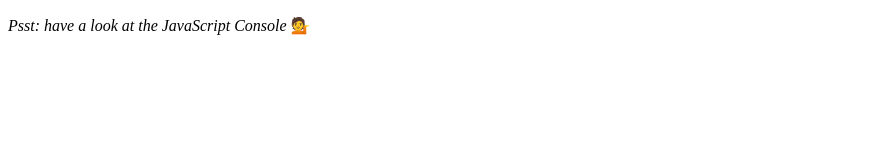
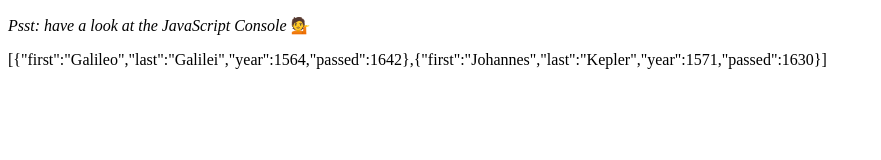
Before and after one commit to mcgidoug/javascript-30, a plain HTML site: page 04 - Array Cardio Day 1/index-START.html in a window 1280 px wide. Shown: the whole page, without its empty margins (0-881 px from the left). Drawn offline with Linux system fonts and the light colour scheme.

Commit message:
array cardio day 1

```diff
--- a/04 - Array Cardio Day 1/index-START.html
+++ b/04 - Array Cardio Day 1/index-START.html
@@ -1,12 +1,16 @@
 <!DOCTYPE html>
 <html lang="en">
+
 <head>
   <meta charset="UTF-8">
   <title>Array Cardio 💪</title>
 </head>
+
 <body>
   <p><em>Psst: have a look at the JavaScript Console</em> 💁</p>
+  <div class="display"></div>
   <script>
+    let display = document.querySelector('.display')
     // Get your shorts on - this is an array workout!
     // ## Array Cardio Day 1
 
@@ -37,29 +41,85 @@
 
     // Array.prototype.filter()
     // 1. Filter the list of inventors for those who were born in the 1500's
+    const fifteen = inventors.filter(inventor => (inventor.year >= 1500 && inventor.year < 1600))
+
+
+    display.innerHTML = JSON.stringify(fifteen)
+
 
     // Array.prototype.map()
     // 2. Give us an array of the inventors first and last names
 
+    const fullNames = inventors.map(inventor => `${inventor.first} ${inventor.last}`)
+
+
     // Array.prototype.sort()
     // 3. Sort the inventors by birthdate, oldest to youngest
+
+    const sortInventors = inventors.sort(function (a, b) {
+      if (a.year > b.year) {
+        return 1;
+      } else {
+        return -1;
+      }
+    })
+
+
+    const ordered = inventors.sort((a, b) => a.year > b.year ? 1 : -1)
+
+    // console.table(ordered)
 
     // Array.prototype.reduce()
     // 4. How many years did all the inventors live all together?
 
+    const totalYears = inventors.reduce((total, inventor) => {
+      return total + (inventor.passed - inventor.year)
+    }, 0)
+
+    // console.log(totalYears)
+
     // 5. Sort the inventors by years lived
+    const oldest = inventors.sort(function (a, b) {
+      const lastGuy = a.passed - a.year;
+      const nextGuy = b.passed - b.year;
+      return lastGuy > nextGuy ? -1 : 1;
+    })
+    // console.table(oldest)
 
     // 6. create a list of Boulevards in Paris that contain 'de' anywhere in the name
     // https://en.wikipedia.org/wiki/Category:Boulevards_in_Paris
 
+    // const category = document.querySelector('.mw-category');
+    // const links = Array.from(category.querySelectorAll('a'));
+    // const de = links
+    //   .map(link => link.textContent)
+    //   .filter(streetName => streetName.includes('de'));
 
     // 7. sort Exercise
     // Sort the people alphabetically by last name
 
+    const alpha = people.sort((lastOne, nextOne) => {
+      const [aLast, aFirst] = lastOne.split(', ')
+      const [bLast, bFirst] = nextOne.split(', ')
+      return aLast > bLast ? 1 : -1;
+    });
+    // console.log(alpha)
+
     // 8. Reduce Exercise
     // Sum up the instances of each of these
-    const data = ['car', 'car', 'truck', 'truck', 'bike', 'walk', 'car', 'van', 'bike', 'walk', 'car', 'van', 'car', 'truck' ];
+    const data = ['car', 'car', 'truck', 'truck', 'bike', 'walk', 'car', 'van', 'bike', 'walk', 'car', 'van', 'car', 'truck'];
+
+    const transportation = data.reduce(function (obj, item) {
+      if (!obj[item]) {
+        obj[item] = 0;
+      }
+      obj[item]++;
+      return obj;
+    }, {});
+
+    console.log(transportation);
 
   </script>
 </body>
+
 </html>
```
